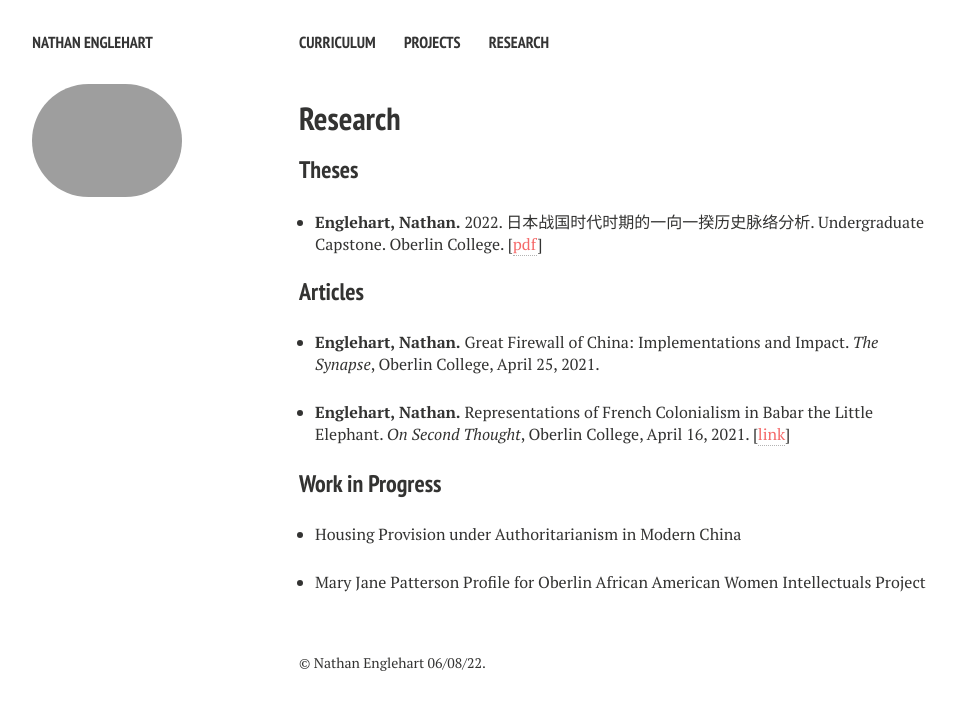
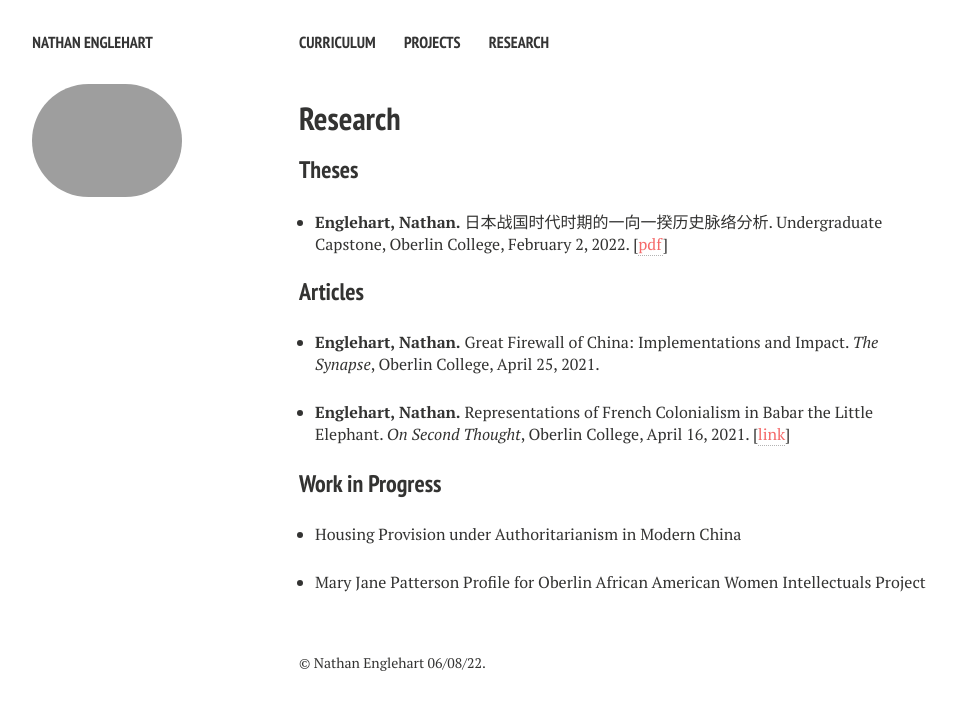
Before and after one commit to nathanenglehart/nathanenglehart.github.io, a Jekyll site: the page built from publications.md, in a window 1280 px wide. Shown: the top 710 px of the page, without its empty margins (21-976 px from the left). Built offline with Jekyll 4.4.1, drawn with Linux system fonts in a browser that asks for light colours; nearby versions of some CDN libraries.

Commit message:
changed format

```diff
--- a/_layouts/publications.html
+++ b/_layouts/publications.html
@@ -87,7 +87,7 @@ div.bibtex pre { font-size: 75%; overflow: auto;  width: 100%; padding: 0em 0em;
 	</ul>-->
 	<h3>Theses</h3>
 	<ul style="padding-left: 1em !important;">
-		<li><p style="margin-bottom: 0 !important;"><b>Englehart, Nathan.</b> 2022. 日本战国时代时期的一向一揆历史脉络分析. Undergraduate Capstone. Oberlin College. [<a style="color: #f56a6a; !important" href="/files/capstone.pdf" download>pdf</a>]</p></li>
+		<li><p style="margin-bottom: 0 !important;"><b>Englehart, Nathan.</b> 日本战国时代时期的一向一揆历史脉络分析. Undergraduate Capstone, Oberlin College, February 2, 2022. [<a style="color: #f56a6a; !important" href="/files/capstone.pdf" download>pdf</a>]</p></li>
 	</ul>
 	<h3>Articles</h3>
 	<ul style="padding-left: 1em !important;">
```
